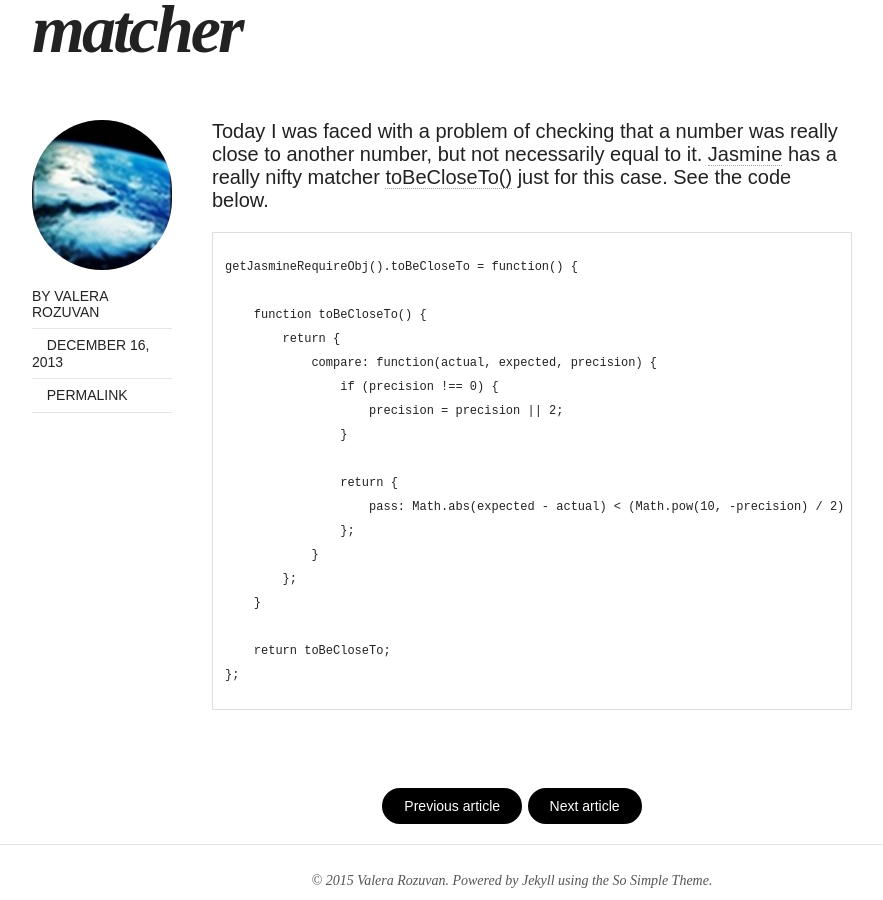
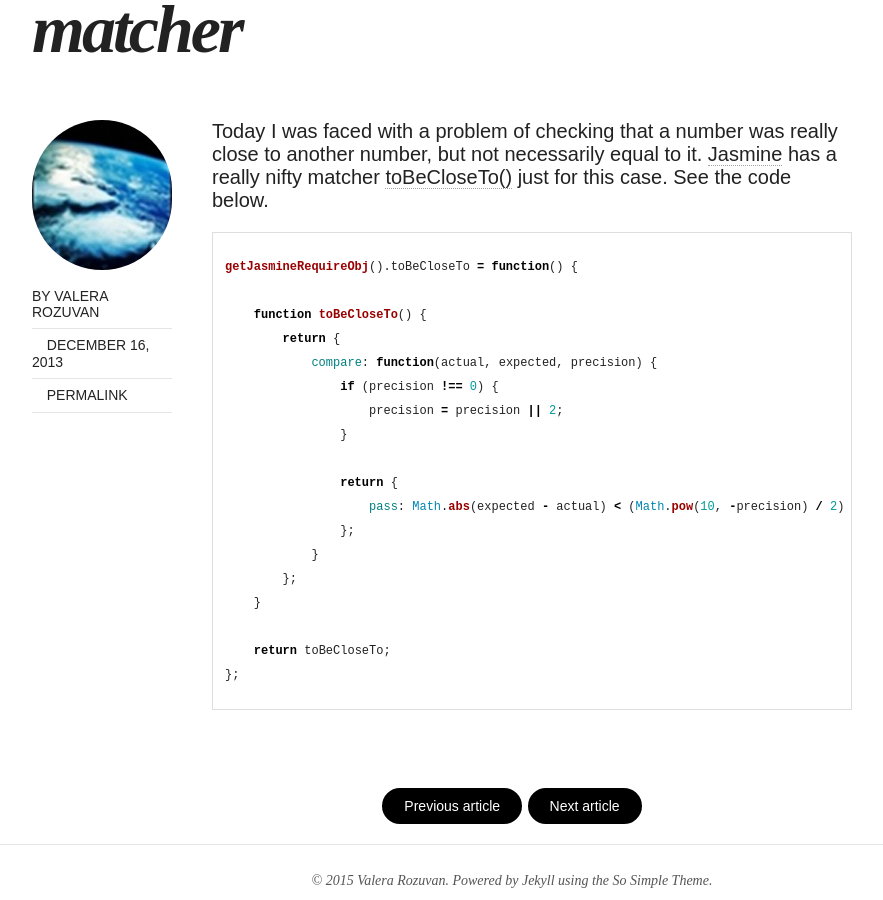
Before and after one commit to valera-rozuvan/nintoku, a Jekyll site: the page built from site/_posts/2013-12-16-jasmine-tobecloseto-matcher.markdown, in a window 1280 px wide and 900 px high, scrolled down 516 px. Shown: the whole window, without its empty margins (128-1011 px from the left). Built offline with Jekyll 4.4.1, drawn with Linux system fonts in a browser that asks for light colours; nearby versions of some CDN libraries.

Commit message:
Updating highlighter in post "Jasmine toBeCloseTo() matcher".

```diff
--- a/site/_posts/2013-12-16-jasmine-tobecloseto-matcher.markdown
+++ b/site/_posts/2013-12-16-jasmine-tobecloseto-matcher.markdown
@@ -11,7 +11,7 @@ to another number, but not necessarily equal to it.
 matcher [toBeCloseTo()](https://github.com/pivotal/jasmine/blob/master/src/core/matchers/toBeCloseTo.js)
 just for this case. See the code below.
 
-{% highlight js+genshi %}
+{% highlight js %}
 getJasmineRequireObj().toBeCloseTo = function() {
 
     function toBeCloseTo() {
```
